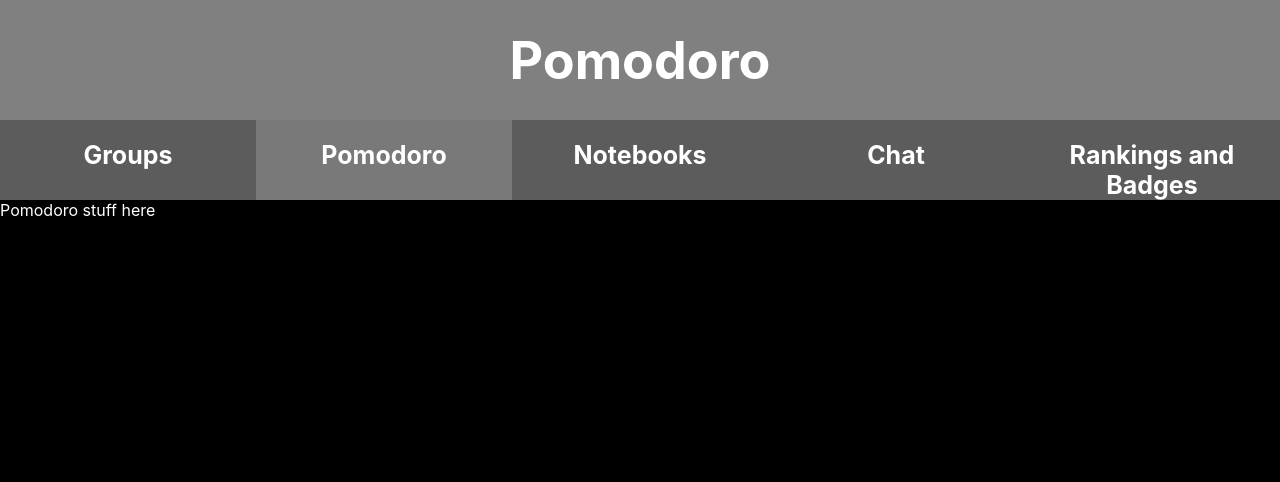
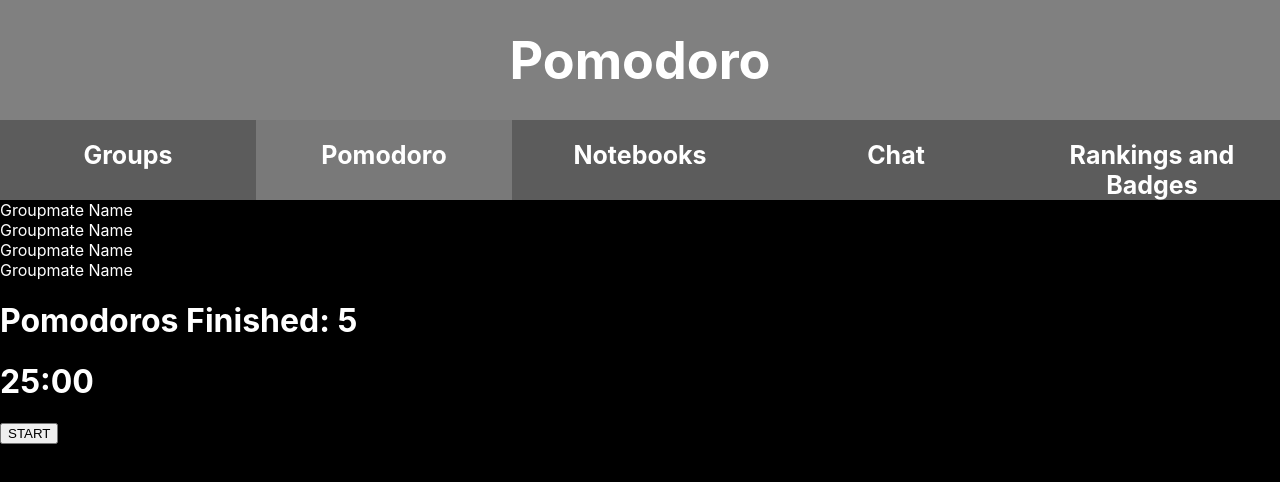
Before and after one commit to Jedro1270/Gakusei, a React (Create React App) app in the folder client/: page /pomodoro in a window 1280 px wide. Shown: the top 482 px of the page. Built offline with nearby package versions, Linux system fonts and the light colour scheme; no server answers.

Commit message:
feat: add pomodoro page layout with placeholders

```diff
--- a/client/src/components/Body/Pomodoro/Pomodoro.js
+++ b/client/src/components/Body/Pomodoro/Pomodoro.js
@@ -12,7 +12,42 @@ export default class Pomodoro extends Component {
     render() {
         return (
             <div className="Pomodoro-page">
-                Pomodoro stuff here
+                <div className="Pomodoro-members">
+                    <div className="Member">
+                        <div className="Member-status" />
+                        Groupmate Name
+                    </div>
+                    <div className="Member">
+                        <div className="Member-status" />
+                        Groupmate Name
+                    </div>
+                    <div className="Member">
+                        <div className="Member-status" />
+                        Groupmate Name
+                    </div>
+                    <div className="Member">
+                        <div className="Member-status" />
+                        Groupmate Name
+                    </div>
+                </div>
+
+                <div className="Pomodoro-counter">
+                    <h1>
+                        Pomodoros Finished: 5
+                    </h1>
+                </div>
+
+                <div className="Pomodoro-timer">
+                    <h1>
+                        25:00
+                    </h1>
+                </div>
+
+                <div className="Pomodoro-button">
+                    <button>
+                        START
+                    </button>
+                </div>
             </div>
         )
     }
```
